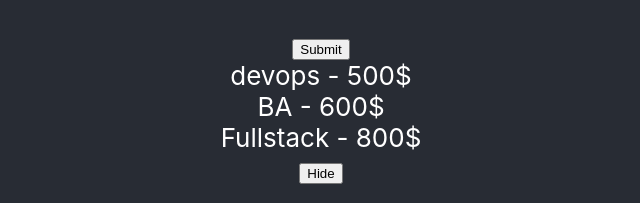
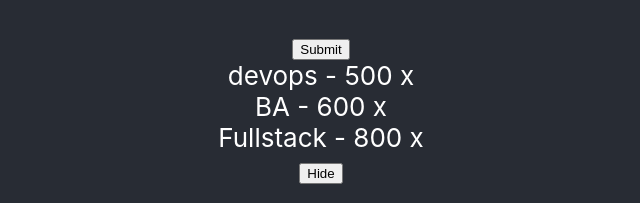
Before and after one commit to vannamlord/reactBasicWithIT, a React (Create React App) app: page / in a window 1280 px wide. Both pictures are taken after a click on the button "Show". Shown: the part 453-656 px from the top of the page, without its empty margins (319-959 px from the left). Built offline with nearby package versions, Linux system fonts and the light colour scheme.

Commit message:
init project

```diff
--- a/src/views/Example/ChildComponent.js
+++ b/src/views/Example/ChildComponent.js
@@ -9,12 +9,13 @@ class ChildComponent extends React.Component {
             showJobs: !this.state.showJobs
         })
     }
+    handleClickDelete = (job) => {
+        this.props.deleteAJob(job);
+    }
     render() {
-        //console.log('check prop', this.props)
+        console.log('check prop', this.props)
         let { arrjobs } = this.props;
         let { showJobs } = this.state;
-        let check = showJobs === true ? 'showJobs: true' : 'showJobs: false'
-        console.log('>>>check showJobs:', check)
         return (
             <>
                 {showJobs === false ?
@@ -28,7 +29,8 @@ class ChildComponent extends React.Component {
                                 arrjobs.map((item, index) => {
                                     return (
                                         <div key={item.id}>
-                                            {item.title} - {item.salary}$
+                                            {item.title} - {item.salary}
+                                            <></> <span onClick={() => this.handleClickDelete(item)}>x</span>
                                         </div>
                                     )
 
--- a/src/views/Example/MyComponent.js
+++ b/src/views/Example/MyComponent.js
@@ -12,6 +12,11 @@ class MyComponent extends React.Component {
     addNewJob = (job) => {
         this.setState({
             arrjobs: [...this.state.arrjobs, job]
+        })
+    }
+    deleteAJob = (job) => {
+        this.setState({
+            arrjobs: this.state.arrjobs.filter(item => item.id !== job.id)
         })
     }
     /*
@@ -42,7 +47,10 @@ class MyComponent extends React.Component {
                 <AddComponents
                     addNewJob={this.addNewJob}
                 />
-                <ChildComponent arrjobs={this.state.arrjobs} />
+                <ChildComponent
+                    arrjobs={this.state.arrjobs}
+                    deleteAJob={this.deleteAJob}
+                />
             </>
         )
     }
```
